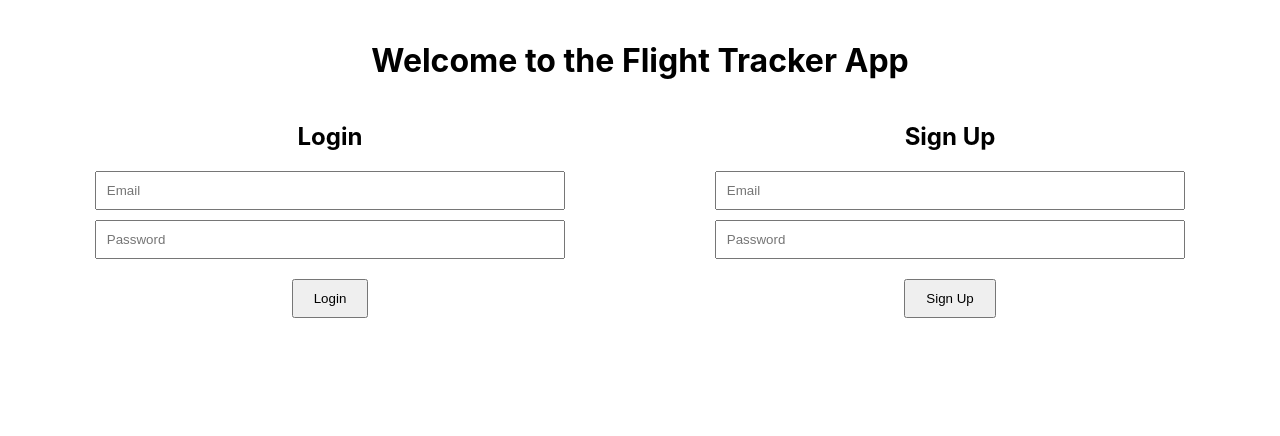
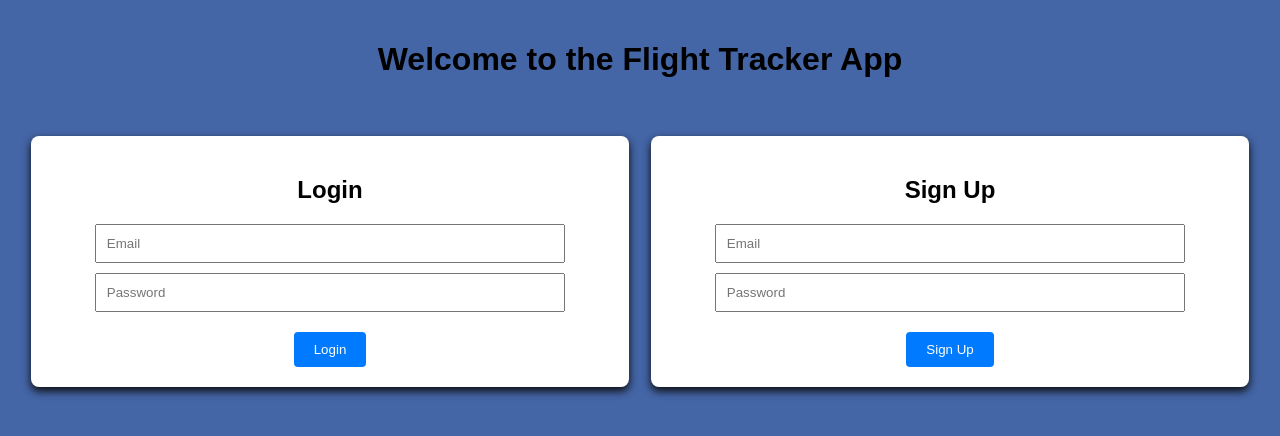
Before and after one commit to liamellison02/flight-geek, a React (Create React App) app in the folder frontend/: page / in a window 1280 px wide. Shown: the top 436 px of the page. Built offline with nearby package versions, Linux system fonts and the light colour scheme.

Commit message:
cleaned up UI

```diff
--- a/frontend/src/components/HomePage.js
+++ b/frontend/src/components/HomePage.js
@@ -35,12 +35,33 @@ const HomePage = () => {
     };
 
     return (
-        <div style={{ textAlign: 'center', padding: '20px' }}>
-            <h1>Welcome to the Flight Tracker App</h1>
+            <div style={{
+                        textAlign: 'center',
+                        padding: '20px',
+                        fontFamily: 'Arial, sans-serif',
+                        backgroundColor: '#4465a6',
+                        minHeight: '96vh',
+                        overflow: 'hidden'
+                    }}>
 
-            <div style={{ display: 'flex', justifyContent: 'space-around', marginTop: '20px' }}>
+            <h1 style={{ color: '#000', marginBottom: '20px' }}>Welcome to the Flight Tracker App</h1>
+            <br></br>
+
+            <div style={{
+                display: 'flex',
+                justifyContent: 'space-around',
+                marginTop: '20px',
+                flexWrap: 'wrap'
+            }}>
                 {/* Login Form */}
-                <div style={{ width: '45%' }}>
+                <div style={{
+                    width: '45%',
+                    backgroundColor: '#fff',
+                    padding: '20px',
+                    borderRadius: '8px',
+                    boxShadow: '0 4px 8px rgba(10, 10, 10, 10)',
+                    marginBottom: '20px'
+                }}>
                     <h2>Login</h2>
                     <form onSubmit={handleLogin}>
                         <input
@@ -61,7 +82,15 @@ const HomePage = () => {
                         />
                         <button
                             type="submit"
-                            style={{ padding: '10px 20px', marginTop: '10px', cursor: 'pointer' }}
+                            style={{
+                                padding: '10px 20px',
+                                marginTop: '10px',
+                                cursor: 'pointer',
+                                backgroundColor: '#007BFF',
+                                color: '#fff',
+                                border: 'none',
+                                borderRadius: '4px'
+                            }}
                         >
                             Login
                         </button>
@@ -69,7 +98,14 @@ const HomePage = () => {
                 </div>
 
                 {/* Signup Form */}
-                <div style={{ width: '45%' }}>
+                <div style={{
+                    width: '45%',
+                    backgroundColor: '#fff',
+                    padding: '20px',
+                    borderRadius: '8px',
+                    boxShadow: '0 4px 8px rgba(10, 10, 10, 10)',
+                    marginBottom: '20px'
+                }}>
                     <h2>Sign Up</h2>
                     <form onSubmit={handleSignup}>
                         <input
@@ -90,7 +126,15 @@ const HomePage = () => {
                         />
                         <button
                             type="submit"
-                            style={{ padding: '10px 20px', marginTop: '10px', cursor: 'pointer' }}
+                            style={{
+                                padding: '10px 20px',
+                                marginTop: '10px',
+                                cursor: 'pointer',
+                                backgroundColor: '#007BFF',
+                                color: '#fff',
+                                border: 'none',
+                                borderRadius: '4px'
+                            }}
                         >
                             Sign Up
                         </button>
```
